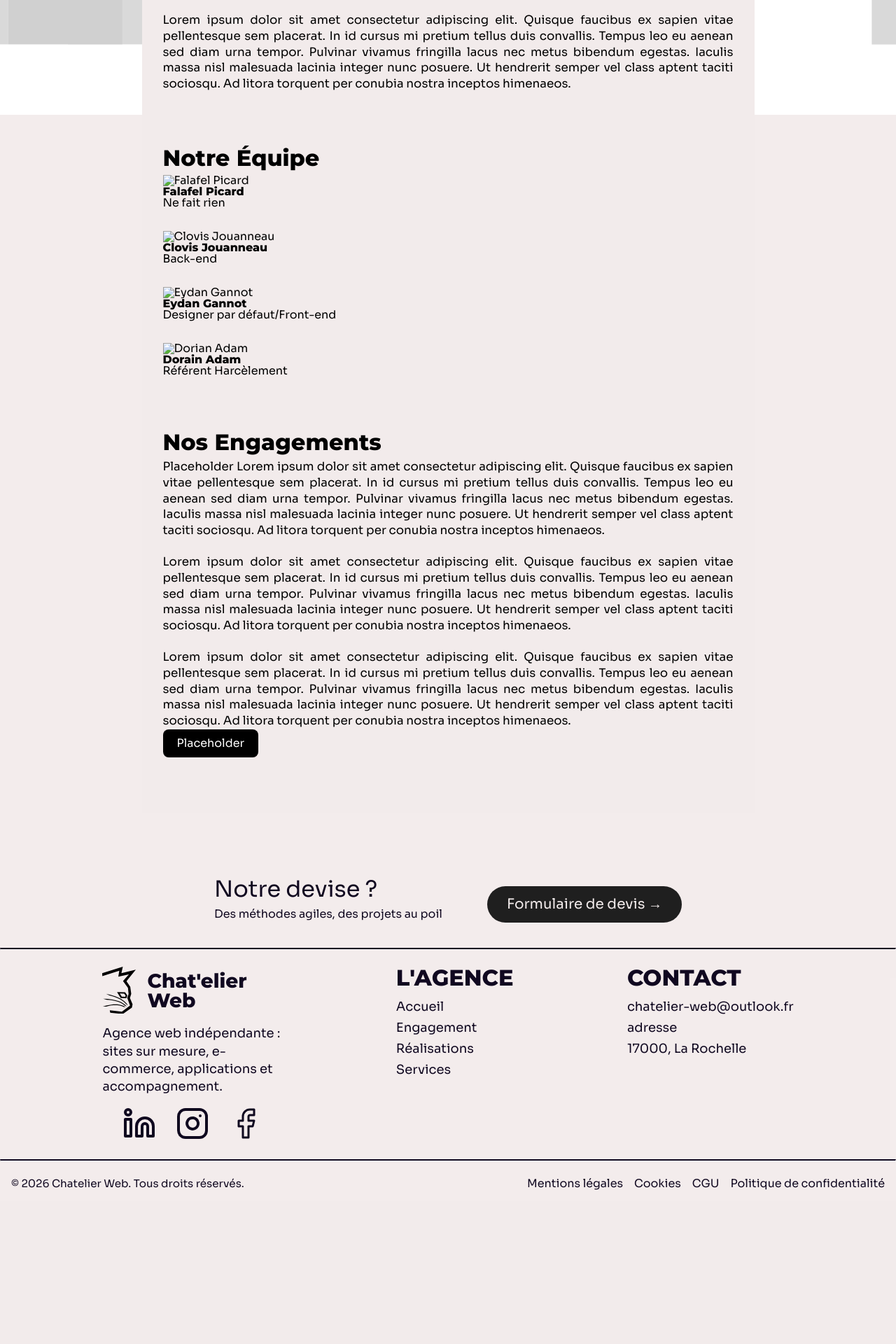
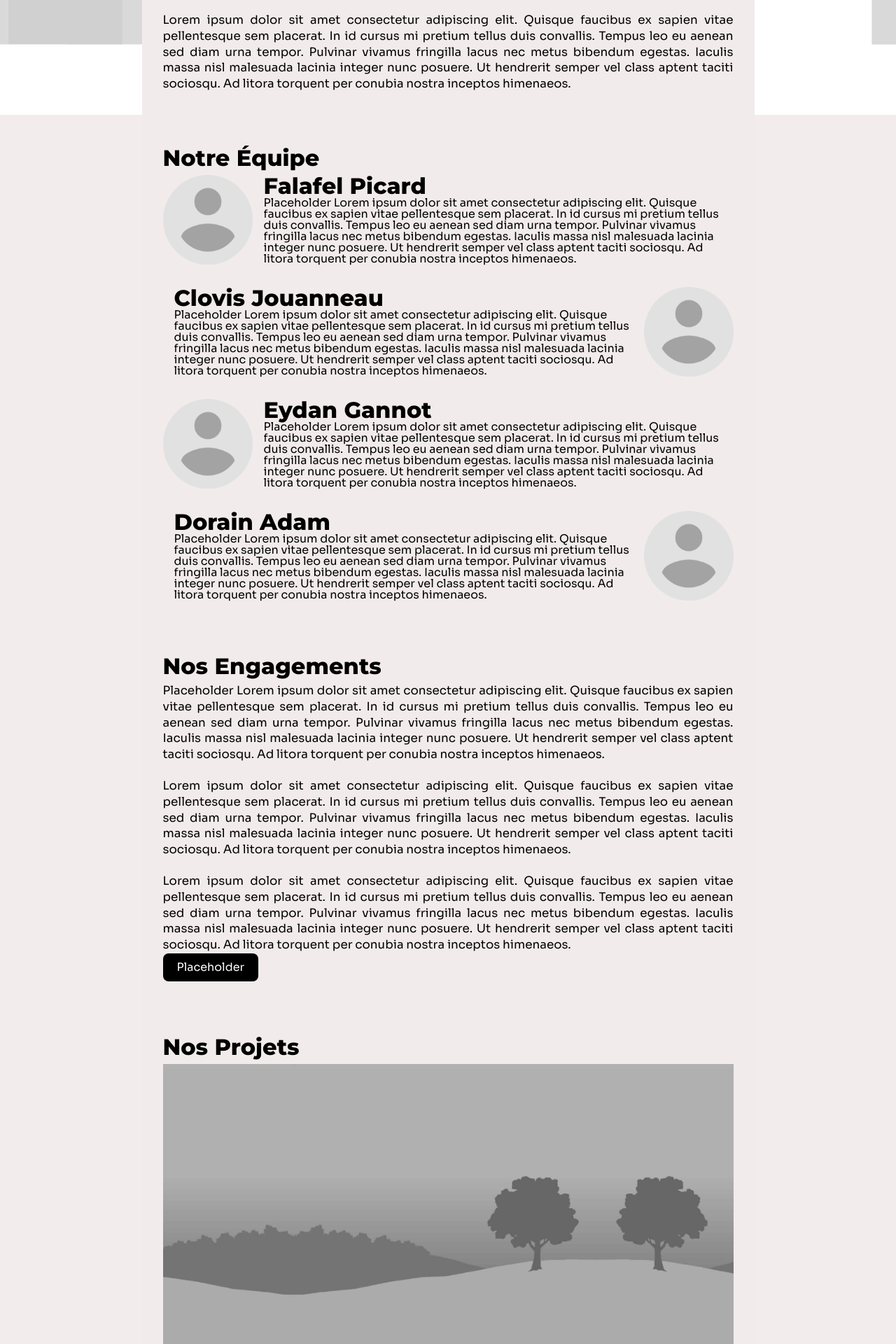
Before and after one commit to Saumons/site-agence-chatelier-web, a PHP site: page / in a window 1280 px wide. Shown: the part 636-2556 px from the top of the page at 70% size. Before the commit the page ends 2336 px from the top, so only its background shows below. Run offline with PHP 8.4, Linux system fonts and the light colour scheme.

Commit message:
feat: mise en page de l'accueil, sans style excessif

```diff
--- a/public/index.php
+++ b/public/index.php
@@ -20,14 +20,26 @@ require __DIR__ . '/../templates/header.php';
             </h2>
         </header>
 
-            <section class="main__section">
+        <section class="main__section main__section--identity">
             <h2 class="main__subtitle">
                 Qui sommes-nous ?
             </h2>
             <p class="main__paragraph">
-                    Placeholder Lorem ipsum dolor sit amet consectetur adipiscing elit. Quisque faucibus ex sapien vitae pellentesque sem placerat. In id cursus mi pretium tellus duis convallis. Tempus leo eu aenean sed diam urna tempor. Pulvinar vivamus fringilla lacus nec metus bibendum egestas. Iaculis massa nisl malesuada lacinia integer nunc posuere. Ut hendrerit semper vel class aptent taciti sociosqu. Ad litora torquent per conubia nostra inceptos himenaeos.<br><br>
-                    Lorem ipsum dolor sit amet consectetur adipiscing elit. Quisque faucibus ex sapien vitae pellentesque sem placerat. In id cursus mi pretium tellus duis convallis. Tempus leo eu aenean sed diam urna tempor. Pulvinar vivamus fringilla lacus nec metus bibendum egestas. Iaculis massa nisl malesuada lacinia integer nunc posuere. Ut hendrerit semper vel class aptent taciti sociosqu. Ad litora torquent per conubia nostra inceptos himenaeos.<br><br>
-                    Lorem ipsum dolor sit amet consectetur adipiscing elit. Quisque faucibus ex sapien vitae pellentesque sem placerat. In id cursus mi pretium tellus duis convallis. Tempus leo eu aenean sed diam urna tempor. Pulvinar vivamus fringilla lacus nec metus bibendum egestas. Iaculis massa nisl malesuada lacinia integer nunc posuere. Ut hendrerit semper vel class aptent taciti sociosqu. Ad litora torquent per conubia nostra inceptos himenaeos.
+                Placeholder Lorem ipsum dolor sit amet consectetur adipiscing elit. Quisque faucibus ex sapien vitae
+                pellentesque sem placerat. In id cursus mi pretium tellus duis convallis. Tempus leo eu aenean sed diam
+                urna tempor. Pulvinar vivamus fringilla lacus nec metus bibendum egestas. Iaculis massa nisl malesuada
+                lacinia integer nunc posuere. Ut hendrerit semper vel class aptent taciti sociosqu. Ad litora torquent
+                per conubia nostra inceptos himenaeos.<br><br>
+                Lorem ipsum dolor sit amet consectetur adipiscing elit. Quisque faucibus ex sapien vitae pellentesque
+                sem placerat. In id cursus mi pretium tellus duis convallis. Tempus leo eu aenean sed diam urna tempor.
+                Pulvinar vivamus fringilla lacus nec metus bibendum egestas. Iaculis massa nisl malesuada lacinia
+                integer nunc posuere. Ut hendrerit semper vel class aptent taciti sociosqu. Ad litora torquent per
+                conubia nostra inceptos himenaeos.<br><br>
+                Lorem ipsum dolor sit amet consectetur adipiscing elit. Quisque faucibus ex sapien vitae pellentesque
+                sem placerat. In id cursus mi pretium tellus duis convallis. Tempus leo eu aenean sed diam urna tempor.
+                Pulvinar vivamus fringilla lacus nec metus bibendum egestas. Iaculis massa nisl malesuada lacinia
+                integer nunc posuere. Ut hendrerit semper vel class aptent taciti sociosqu. Ad litora torquent per
+                conubia nostra inceptos himenaeos.
             </p>
         </section>
 
@@ -36,40 +48,100 @@ require __DIR__ . '/../templates/header.php';
                 Notre Équipe
             </h2>
             <article class="main__article card-member">
-                    <img class="card-member__image" src="" alt="Falafel Picard">
+                <img class="card-member__image" src="./assets/images/placeholders/avatar.png" alt="Falafel Picard">
+                <div class="card-member__texts">
                     <h3 class="card-member__name">Falafel Picard</h3>
-                    <p class="card-member__description">Ne fait rien</p>
+                    <p class="card-member__description">Placeholder Lorem ipsum dolor sit amet consectetur adipiscing elit. Quisque faucibus ex sapien vitae
+                        pellentesque sem placerat. In id cursus mi pretium tellus duis convallis. Tempus leo eu aenean sed diam
+                        urna tempor. Pulvinar vivamus fringilla lacus nec metus bibendum egestas. Iaculis massa nisl malesuada
+                        lacinia integer nunc posuere. Ut hendrerit semper vel class aptent taciti sociosqu. Ad litora torquent
+                        per conubia nostra inceptos himenaeos.</p>
+                </div>
+            </article>
+
+            <article class="main__article card-member card-member--inverted">
+                <img class="card-member__image" src="./assets/images/placeholders/avatar.png" alt="Clovis Jouanneau">
+                <div class="card-member__texts">
+                    <h3 class="card-member__name">Clovis Jouanneau</h3>
+                    <p class="card-member__description">Placeholder Lorem ipsum dolor sit amet consectetur adipiscing elit. Quisque faucibus ex sapien vitae
+                        pellentesque sem placerat. In id cursus mi pretium tellus duis convallis. Tempus leo eu aenean sed diam
+                        urna tempor. Pulvinar vivamus fringilla lacus nec metus bibendum egestas. Iaculis massa nisl malesuada
+                        lacinia integer nunc posuere. Ut hendrerit semper vel class aptent taciti sociosqu. Ad litora torquent
+                        per conubia nostra inceptos himenaeos.</p>
+                </div>
             </article>
 
             <article class="main__article card-member">
-                    <img class="card-member__image" src="" alt="Clovis Jouanneau">
-                    <h3 class="card-member__name">Clovis Jouanneau</h3>
-                    <p class="card-member__description">Back-end</p>
+                <img class="card-member__image" src="./assets/images/placeholders/avatar.png" alt="Eydan Gannot">
+                <div class="card-member__texts">
+                    <h3 class="card-member__name">Eydan Gannot</h3>
+                    <p class="card-member__description">Placeholder Lorem ipsum dolor sit amet consectetur adipiscing elit. Quisque faucibus ex sapien vitae
+                        pellentesque sem placerat. In id cursus mi pretium tellus duis convallis. Tempus leo eu aenean sed diam
+                        urna tempor. Pulvinar vivamus fringilla lacus nec metus bibendum egestas. Iaculis massa nisl malesuada
+                        lacinia integer nunc posuere. Ut hendrerit semper vel class aptent taciti sociosqu. Ad litora torquent
+                        per conubia nostra inceptos himenaeos.</p>
+                </div>
             </article>
 
-                <article class="main__article card-member">
-                    <img class="card-member__image" src="" alt="Eydan Gannot">
-                    <h3 class="card-member__name">Eydan Gannot</h3>
-                    <p class="card-member__description">Designer par défaut/Front-end</p>
-                </article>
-
-                <article class="main__article card-member">
-                    <img class="card-member__image" src="" alt="Dorian Adam">
+            <article class="main__article card-member card-member--inverted">
+                <img class="card-member__image" src="./assets/images/placeholders/avatar.png" alt="Dorian Adam">
+                <div class="card-member__texts">
                     <h3 class="card-member__name">Dorain Adam</h3>
-                    <p class="card-member__description">Référent Harcèlement</p>
+                    <p class="card-member__description">Placeholder Lorem ipsum dolor sit amet consectetur adipiscing elit. Quisque faucibus ex sapien vitae
+                        pellentesque sem placerat. In id cursus mi pretium tellus duis convallis. Tempus leo eu aenean sed diam
+                        urna tempor. Pulvinar vivamus fringilla lacus nec metus bibendum egestas. Iaculis massa nisl malesuada
+                        lacinia integer nunc posuere. Ut hendrerit semper vel class aptent taciti sociosqu. Ad litora torquent
+                        per conubia nostra inceptos himenaeos.</p>
+                </div>
             </article>
         </section>
 
-            <section class="main__section">
+        <section class="main__section main__section--engagements">
             <h2 class="main__subtitle">
                 Nos Engagements
             </h2>
             <p class="main__paragraph">
-                    Placeholder Lorem ipsum dolor sit amet consectetur adipiscing elit. Quisque faucibus ex sapien vitae pellentesque sem placerat. In id cursus mi pretium tellus duis convallis. Tempus leo eu aenean sed diam urna tempor. Pulvinar vivamus fringilla lacus nec metus bibendum egestas. Iaculis massa nisl malesuada lacinia integer nunc posuere. Ut hendrerit semper vel class aptent taciti sociosqu. Ad litora torquent per conubia nostra inceptos himenaeos.<br><br>
-                    Lorem ipsum dolor sit amet consectetur adipiscing elit. Quisque faucibus ex sapien vitae pellentesque sem placerat. In id cursus mi pretium tellus duis convallis. Tempus leo eu aenean sed diam urna tempor. Pulvinar vivamus fringilla lacus nec metus bibendum egestas. Iaculis massa nisl malesuada lacinia integer nunc posuere. Ut hendrerit semper vel class aptent taciti sociosqu. Ad litora torquent per conubia nostra inceptos himenaeos.<br><br>
-                    Lorem ipsum dolor sit amet consectetur adipiscing elit. Quisque faucibus ex sapien vitae pellentesque sem placerat. In id cursus mi pretium tellus duis convallis. Tempus leo eu aenean sed diam urna tempor. Pulvinar vivamus fringilla lacus nec metus bibendum egestas. Iaculis massa nisl malesuada lacinia integer nunc posuere. Ut hendrerit semper vel class aptent taciti sociosqu. Ad litora torquent per conubia nostra inceptos himenaeos.
+                Placeholder Lorem ipsum dolor sit amet consectetur adipiscing elit. Quisque faucibus ex sapien vitae
+                pellentesque sem placerat. In id cursus mi pretium tellus duis convallis. Tempus leo eu aenean sed diam
+                urna tempor. Pulvinar vivamus fringilla lacus nec metus bibendum egestas. Iaculis massa nisl malesuada
+                lacinia integer nunc posuere. Ut hendrerit semper vel class aptent taciti sociosqu. Ad litora torquent
+                per conubia nostra inceptos himenaeos.<br><br>
+                Lorem ipsum dolor sit amet consectetur adipiscing elit. Quisque faucibus ex sapien vitae pellentesque
+                sem placerat. In id cursus mi pretium tellus duis convallis. Tempus leo eu aenean sed diam urna tempor.
+                Pulvinar vivamus fringilla lacus nec metus bibendum egestas. Iaculis massa nisl malesuada lacinia
+                integer nunc posuere. Ut hendrerit semper vel class aptent taciti sociosqu. Ad litora torquent per
+                conubia nostra inceptos himenaeos.<br><br>
+                Lorem ipsum dolor sit amet consectetur adipiscing elit. Quisque faucibus ex sapien vitae pellentesque
+                sem placerat. In id cursus mi pretium tellus duis convallis. Tempus leo eu aenean sed diam urna tempor.
+                Pulvinar vivamus fringilla lacus nec metus bibendum egestas. Iaculis massa nisl malesuada lacinia
+                integer nunc posuere. Ut hendrerit semper vel class aptent taciti sociosqu. Ad litora torquent per
+                conubia nostra inceptos himenaeos.
             </p>
-                <a href="nosEngagements.php" class="main__contact">Placeholder</a>
+            <a href="nosEngagements.php" class="main__button main__button--engagements">Placeholder</a>
+        </section>
+
+        <section class="main__section main__section--projects">
+            <h2 class="main__subtitle">
+                Nos Projets
+            </h2>
+            <article class="main__article card-project">
+                <img class="card-project__image" src="./assets/images/placeholders/landscape.jpg" alt="Photo de projet">
+                <h3 class="card-project__name">Projet1</h3>
+                <p class="card-project__description">Description du projet 1</p>
+            </article>
+            <a href="nosRealisations.php" class="main__button main__button--projects">Placeholder</a>
+        </section>
+
+        <section class="main__section main__section--services">
+            <h2 class="main__subtitle">
+                Nos Services
+            </h2>
+            <article class="main__article card-project">
+                <img class="card-project__image" src="./assets/images/placeholders/landscape.jpg" alt="Photo de projet">
+                <h3 class="card-project__name">Projet1</h3>
+                <p class="card-project__description">Description du projet 1</p>
+            </article>
+            <a href="nosServices.php" class="main__button main__button--projects">Placeholder</a>
         </section>
 
     </main>
--- /dev/null
+++ b/scss/pages/_accueil.scss
@@ -0,0 +1,31 @@
+.card-member {
+
+  display: flex;
+  flex-direction: row;
+
+  .card-member__image {
+    height: 8rem;
+    border-radius: 4rem;
+  }
+
+  .card-member__name {
+    font-size: 2rem;
+  }
+
+  .card-member__texts {
+    padding-left: 1rem;
+    padding-right: 1rem;
+  }
+}
+
+.card-member--inverted {
+  flex-direction: row-reverse;
+  justify-content: space-between;
+}
+
+.card-project {
+  .card-project__image {
+    width: 100%;
+    height: auto;
+  }
+}
--- a/scss/pages/_all.scss
+++ b/scss/pages/_all.scss
@@ -57,7 +57,7 @@
     margin-bottom: 0;
   }
 
-  .main__contact {
+  .main__button {
     display: inline-block;
     padding: 0.75rem 1.25rem;
     border-radius: 0.5rem;
```
Also changed, not shown: public/assets/css/style.css, public/assets/images/placeholders/avatar.png (added), public/assets/images/placeholders/landscape.jpg (added). Lines whose indentation alone changed are shown as unchanged.
